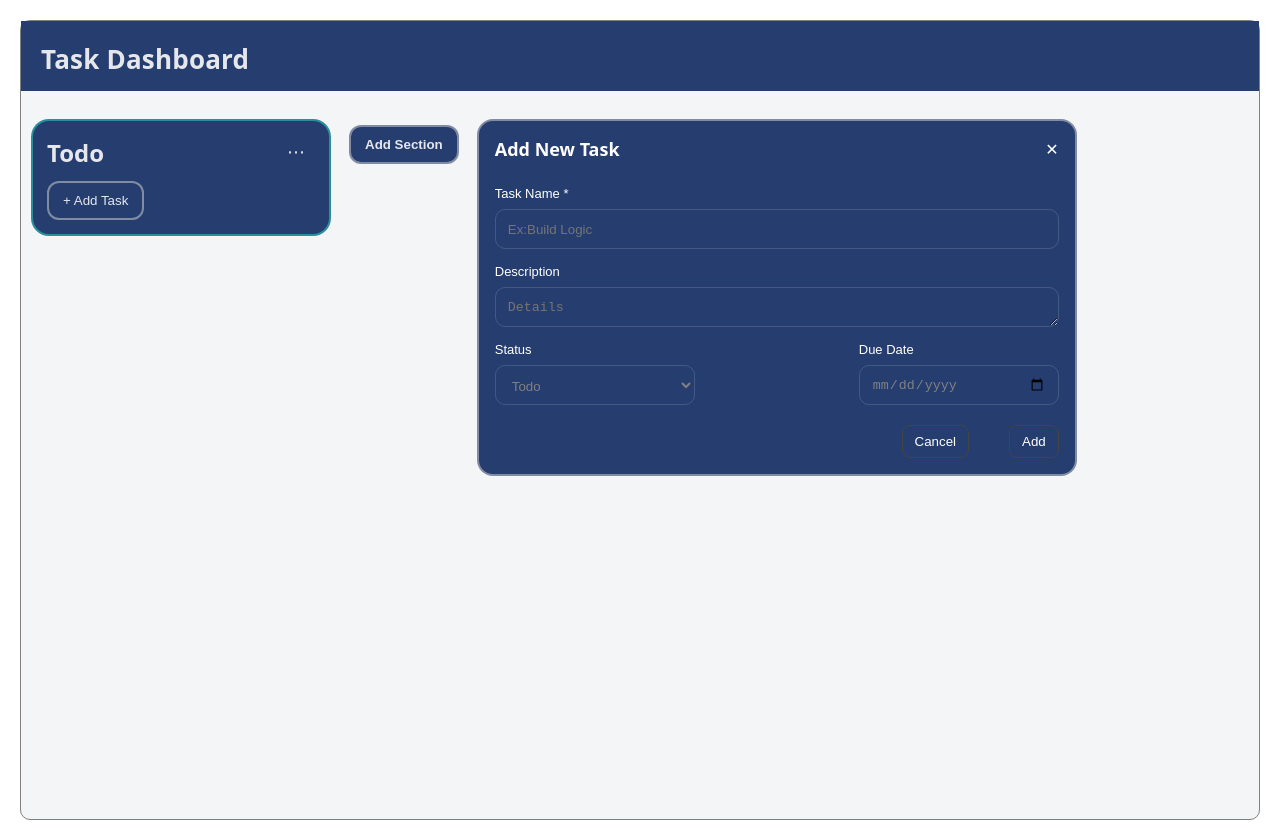
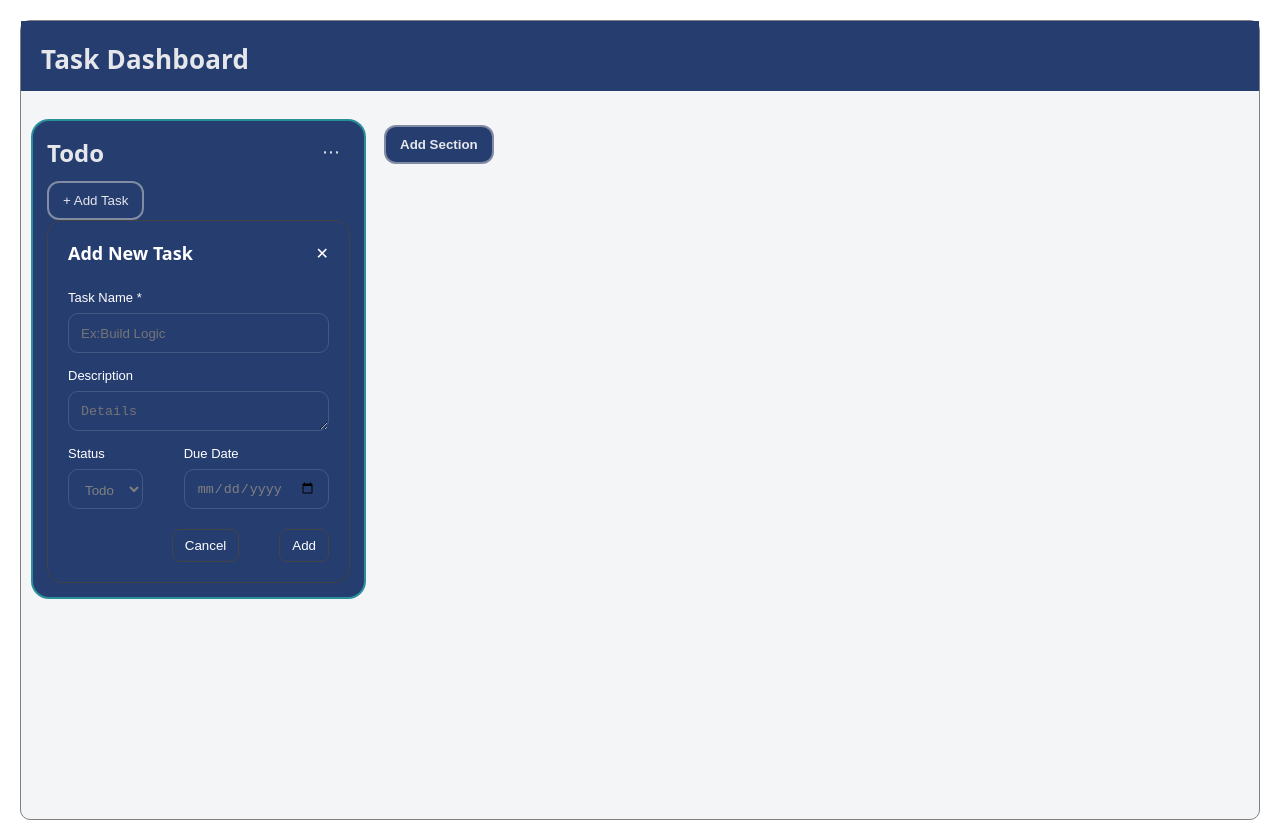
Before and after one commit to annmarytom/task-dashboard, a Vue app: page / in a window 1280 px wide. Both pictures are taken after a click on the button "+ Add Task". Built offline with nearby package versions, Linux system fonts and the light colour scheme.

Commit message:
implemented Edit functionality of Add Task button

```diff
--- a/src/components/AddTask.vue
+++ b/src/components/AddTask.vue
@@ -1,12 +1,9 @@
 <template>
+    <div class="modal-section">
     <div v-if="showFormModal" class="modal" @click.stop>
         <div class="modal-header">
-            <h2 class="modal-header_title">Add New Task</h2>
+            <h2 class="modal-header_title">{{ isEdit ? "Edit Task" : "Add New Task" }}</h2>
             <button class="modal-header_close" @click="close">✕
-                <!-- <svg xmlns="http://www.w3.org/2000/svg" fill="none" viewBox="0 0 24 24"
-                    stroke-width="1.5" stroke="currentColor" class="size-6">
-                    <path stroke-linecap="round" stroke-linejoin="round" d="M6 18 18 6M6 6l12 12" />
-                </svg> -->
             </button>
         </div>
 
@@ -22,47 +19,76 @@
             <div class="input-fields-meta">
                 <div class="input-fields">
                     <label class="label">Status</label>
-                    <select v-model="status" class="input" :style="{ width: '200px' }">
+                    <select v-model="status" class="input">
   <option v-for="opt in statusOptions" :key="opt" :value="opt">
     {{ opt }}
   </option>
 </select>
                 </div>
-                <div class="input-fields">
+                <div class="input-fields" >
                     <label class="label">Due Date</label>
-                    <input  v-model="dueDate" type="date" class="input" :style="{ width: '200px' }">
+                    <input  v-model="dueDate" type="date" class="input">
                 </div>
             </div>
             <div class="actions">
                 <button class="cancel-button" type="button" @click="close">Cancel</button>
-                <button class="add-button" type="submit">Add</button>
+                <button class="add-button" type="submit">{{ isEdit ? "Save" : "Add" }}</button>
             </div>
         </form>
     </div>
-
+</div>
 </template>
 
 <script setup>
-import { ref, watch } from "vue";
+import { computed, ref, watch } from "vue";
 
 const props = defineProps({
   statusOptions: { type: Array, default: () => [] },
   defaultStatus: { type: String, default: "" },
+
+  //  if provided => edit mode
+  initialTask: { type: Object, default: null },
 });
 
-const showFormModal = ref(true);
 const emit = defineEmits(["close", "save"]);
 
+const showFormModal = ref(true);
+
+const isEdit = computed(() => !!props.initialTask);
+
+// form fields
 const name = ref("");
 const description = ref("");
 const status = ref(props.defaultStatus || props.statusOptions[0] || "Todo");
 const dueDate = ref("");
 
-// if dashboard changes the default (like you clicked add task in another section)
+//  whenever we open modal for edit, fill values
+watch(
+  () => props.initialTask,
+  (t) => {
+    if (t) {
+      name.value = t.name ?? "";
+      description.value = t.description ?? "";
+      status.value = t.status ?? (props.defaultStatus || props.statusOptions[0] || "Todo");
+      dueDate.value = t.dueDate ?? "";
+    } else {
+      // add mode reset
+      name.value = "";
+      description.value = "";
+      status.value = props.defaultStatus || props.statusOptions[0] || "Todo";
+      dueDate.value = "";
+    }
+  },
+  { immediate: true }
+);
+
+// if dashboard changes default status while in add mode
 watch(
   () => props.defaultStatus,
   (v) => {
-    status.value = v || props.statusOptions[0] || "Todo";
+    if (!isEdit.value) {
+      status.value = v || props.statusOptions[0] || "Todo";
+    }
   }
 );
 
@@ -74,8 +100,9 @@ function close() {
 function submit() {
   if (!name.value.trim()) return;
 
+  //  if edit, keep same id
   const task = {
-    id: Date.now(),
+    id: props.initialTask?.id ?? Date.now(),
     name: name.value.trim(),
     description: description.value.trim(),
     status: status.value,
@@ -85,10 +112,12 @@ function submit() {
   emit("save", task);
 }
 </script>
+
 <style>
+
 .modal {
 
-    width: 600px;
+    width: 100%;
     background-color: #263d70;
     border: 1px solid rgb(67, 65, 65);
     border-radius: 15px;
@@ -159,6 +188,7 @@ function submit() {
     display: flex;
     flex-direction: row;
     justify-content: space-between;
+    gap: 10px;
 }
 
 .actions {
--- a/src/components/DashBoard.vue
+++ b/src/components/DashBoard.vue
@@ -38,8 +38,8 @@
                             </div>
 
                             <div class="task-actions">
-                                <button class="action-btn" @click="deleteTask(sec.id, t.id)">
-                                    <!-- Trash icon -->
+                                <button class="action-btn">
+                                    <!-- delete icon -->
                                     <svg xmlns="http://www.w3.org/2000/svg" fill="none" viewBox="0 0 24 24"
                                         stroke-width="1.5" stroke="currentColor" class="size-6">
                                         <path stroke-linecap="round" stroke-linejoin="round"
@@ -47,7 +47,7 @@
                                     </svg>
                                 </button>
 
-                                <button class="action-btn">
+                                <button class="action-btn" @click="openEditTaskModal(sec.id, t.id)">
                                     <!-- edit icon -->
                                     <svg xmlns="http://www.w3.org/2000/svg" fill="none" viewBox="0 0 24 24"
                                         stroke-width="1.5" stroke="currentColor" class="size-6">
@@ -58,6 +58,15 @@
                             </div>
                         </div>
                     </div>
+                      <!-- Add Task Modal -->
+                    <AddTask
+                        v-if="AddTaskModalOpen && activeSectionId==sec.id"
+                        :status-options="statusOptions"
+                        :default-status="defaultStatusForActiveSection"
+                        :initial-task="editingTask"
+                        @close="closeTaskModal"
+                        @save="upsertTask"
+                    />
                 </article>
 
                 <!-- Add Section button -->
@@ -89,11 +98,6 @@
                         </div>
                     </div>
                 </div>
-
-                <!-- Add Task Modal -->
-                <AddTask v-if="AddTaskModalOpen" :status-options="statusOptions"
-                    :default-status="defaultStatusForActiveSection" @close="AddTaskModalOpen = false"
-                    @save="addTaskToSection" />
             </div>
         </div>
     </section>
@@ -104,15 +108,33 @@ import { computed, ref } from "vue";
 import AddTask from "./AddTask.vue";
 
 const sections = ref([{ id: 1, title: "Todo", tasks: [] }]);
+
 const statusOptions = computed(() => sections.value.map(s => s.title));
+
+const activeSectionId = ref(null);
+const AddTaskModalOpen = ref(false);
+
+//  edit context
+const editingTaskSectionId = ref(null);
+const editingTaskId = ref(null);
+
+const editingTask = computed(() => {
+    if (!editingTaskSectionId.value || !editingTaskId.value) return null;
+
+    const sec = sections.value.find(s => s.id === editingTaskSectionId.value);
+    if (!sec) return null;
+
+    const t = sec.tasks.find(x => x.id === editingTaskId.value);
+    return t ? { ...t } : null;
+});
+
 const defaultStatusForActiveSection = computed(() => {
     const sec = sections.value.find(s => s.id === activeSectionId.value);
     return sec?.title || statusOptions.value[0] || "Todo";
 });
+
 const newSectionTitle = ref("");
 const modalOpen = ref(false);
-const AddTaskModalOpen = ref(false);
-const activeSectionId = ref(null);
 
 let nextSectionId = 2;
 
@@ -126,24 +148,79 @@ function closeAllMenus() {
     menuOpenFor.value = null;
 }
 
-/** TASKS */
+/**  TASKS */
 function showAddTaskModal(sectionId) {
+    // add mode
     activeSectionId.value = sectionId;
+    editingTaskSectionId.value = null;
+    editingTaskId.value = null;
+
     AddTaskModalOpen.value = true;
 }
-function addTaskToSection(task) {
-    const sec = sections.value.find(s => s.id === activeSectionId.value);
+
+function openEditTaskModal(sectionId, taskId) {
+    // edit mode
+    activeSectionId.value = sectionId; // useful fallback
+    editingTaskSectionId.value = sectionId;
+    editingTaskId.value = taskId;
+
+    AddTaskModalOpen.value = true;
+}
+
+function closeTaskModal() {
+    AddTaskModalOpen.value = false;
+    activeSectionId.value = null;
+    editingTaskSectionId.value = null;
+    editingTaskId.value = null;
+}
+
+function upsertTask(task) {
+    console.log("Task details",task)
+    // if we are editing an existing task
+    if (editingTaskSectionId.value && editingTaskId.value) {
+        const fromSec = sections.value.find(s => s.id === editingTaskSectionId.value);
+        if (!fromSec) return;
+
+        const idx = fromSec.tasks.findIndex(t => t.id === editingTaskId.value);
+        if (idx === -1) return;
+
+        // If status changed, move task to the section matching that status
+        const toSec = sections.value.find(s => s.title === task.status);
+        console.log(toSec);
+
+        // Update the task in-place (keep same id)
+        const updated = { ...fromSec.tasks[idx], ...task, id: editingTaskId.value };
+
+        console.log(updated);
+
+        if (toSec && toSec.id !== fromSec.id) {
+            // remove from old section
+            fromSec.tasks.splice(idx, 1);
+            // add to new section
+            toSec.tasks.push(updated);
+        } else {
+            // same section (or unknown status), just replace
+            fromSec.tasks[idx] = updated;
+        }
+
+        closeTaskModal();
+        return;
+    }
+
+    // otherwise, add new
+    const sec = sections.value.find(s => s.title === task.status);
     if (!sec) return;
 
     sec.tasks.push(task);
-    AddTaskModalOpen.value = false;
-    activeSectionId.value = null;
+    closeTaskModal();
 }
-function deleteTask(sectionId, taskId) {
-    const sec = sections.value.find(s => s.id === sectionId);
-    if (!sec) return;
-    sec.tasks = sec.tasks.filter(t => t.id !== taskId);
-}
+
+// function deleteTask(sectionId, taskId) {
+//     const sec = sections.value.find(s => s.id === sectionId);
+//     if (!sec) return;
+//     sec.tasks = sec.tasks.filter(t => t.id !== taskId);
+// }
+
 
 /** ADD/EDIT SECTION MODAL */
 function openAddSectionModal() {
@@ -169,14 +246,12 @@ function deleteSection(sectionId) {
 
     sections.value = sections.value.filter(s => s.id !== sectionId);
 
-    // if currently editing that section, reset
     if (editingSectionId.value === sectionId) {
         editingSectionId.value = null;
         newSectionTitle.value = "";
         modalOpen.value = false;
     }
 
-    // If any existing task had status = deleted section title, move it to fallback
     if (deletedTitle) {
         const fallback = sections.value[0]?.title || "Todo";
         sections.value.forEach(s => {
@@ -199,7 +274,6 @@ function saveSection() {
     const title = newSectionTitle.value.trim();
     if (!title) return;
 
-    // edit mode
     if (editingSectionId.value) {
         const sec = sections.value.find(s => s.id === editingSectionId.value);
         if (!sec) return;
@@ -207,7 +281,6 @@ function saveSection() {
         const oldTitle = sec.title;
         sec.title = title;
 
-        // update tasks in that section that were using the old status
         sec.tasks.forEach(t => {
             if (t.status === oldTitle) t.status = title;
         });
@@ -216,11 +289,11 @@ function saveSection() {
         return;
     }
 
-    // add mode
     sections.value.push({ id: nextSectionId++, title, tasks: [] });
     closeModal();
 }
 </script>
+
 
 <style scoped>
 .dashboard {
@@ -258,7 +331,7 @@ function saveSection() {
 }
 
 .section {
-    width: 300px;
+    width: 335px;
     flex: 0 0 auto;
     background: #263d70;
     border: 2px solid rgba(45, 212, 191, 0.55);
@@ -303,6 +376,7 @@ function saveSection() {
     padding: 6px 10px;
     border-radius: 10px;
 }
+
 .iconBtn:hover {
     background: rgba(255, 255, 255, 0.08);
 }
@@ -383,20 +457,24 @@ function saveSection() {
     padding: 8px;
     margin-top: 10px;
 }
+
 .task-title {
     font-size: 16px;
     font-weight: 700;
 }
+
 .task-meta {
     display: flex;
     flex-direction: row;
     justify-content: space-between;
 }
+
 .task-actions {
     display: flex;
     flex-direction: row;
     justify-content: space-between;
 }
+
 .action-btn {
     width: 30px;
     height: 30px;
@@ -405,6 +483,7 @@ function saveSection() {
     background-color: #263d70;
     color: white;
 }
+
 .action-btn:hover {
     cursor: pointer;
 }
@@ -445,6 +524,7 @@ function saveSection() {
 .menuItem.danger {
     color: #fca5a5;
 }
+
 .menuItem.danger:hover {
     background: rgba(248, 113, 113, 0.15);
 }
```
